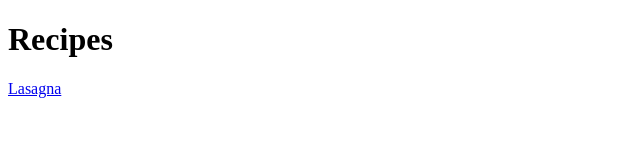
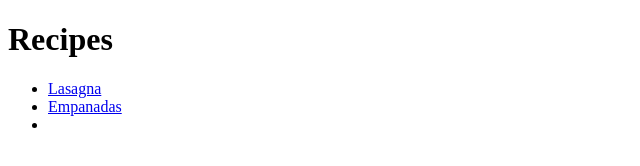
Before and after one commit to JaedonRosario/recipes-project, a plain HTML site: page index.html in a window 1280 px wide. Shown: the whole page, without its empty margins (0-640 px from the left). Drawn offline with Linux system fonts and the light colour scheme.

Commit message:
Update with links to empanadas.html and eggparm.html

```diff
--- a/index.html
+++ b/index.html
@@ -11,6 +11,11 @@
         <h1>Recipes</h1>
 
         <!-- List of recipes -->
-        <a href="recipes/lasagna.html">Lasagna</a>
+        <ul>
+            <li><a href="recipes/lasagna.html">Lasagna</a></li>
+            <li><a href="recipes/empanadas.html">Empanadas</a></li>
+            <li><a href="recipes/eggparm.html"></a></li>
+        </ul>
+
     </body>
 </html>
```
